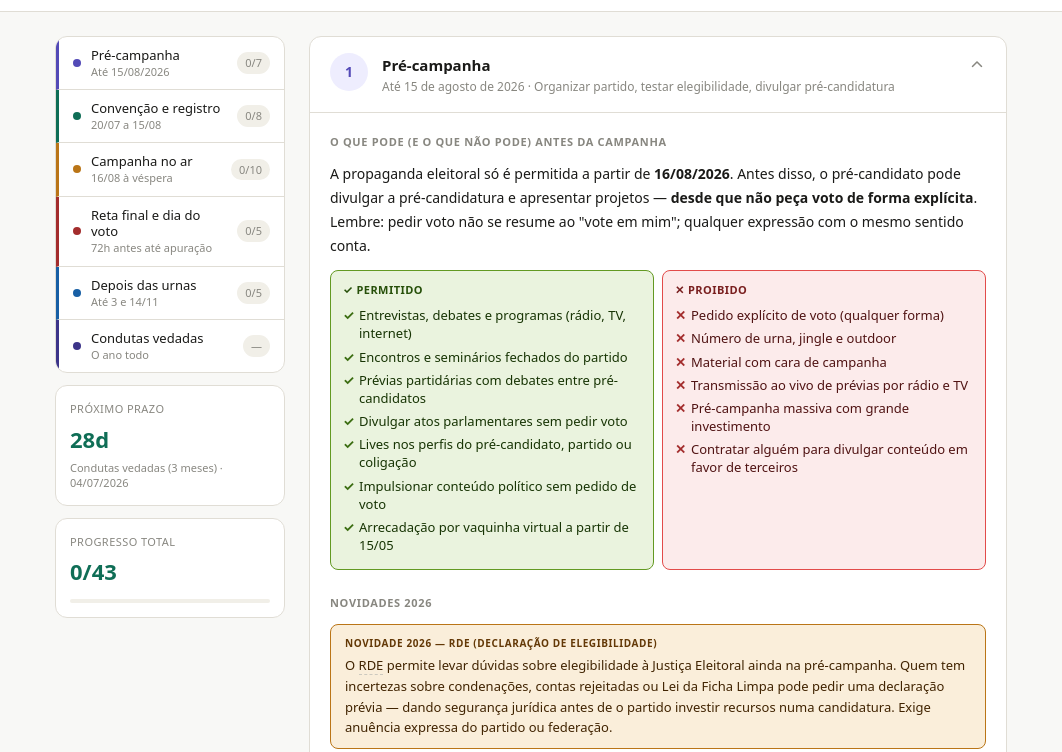
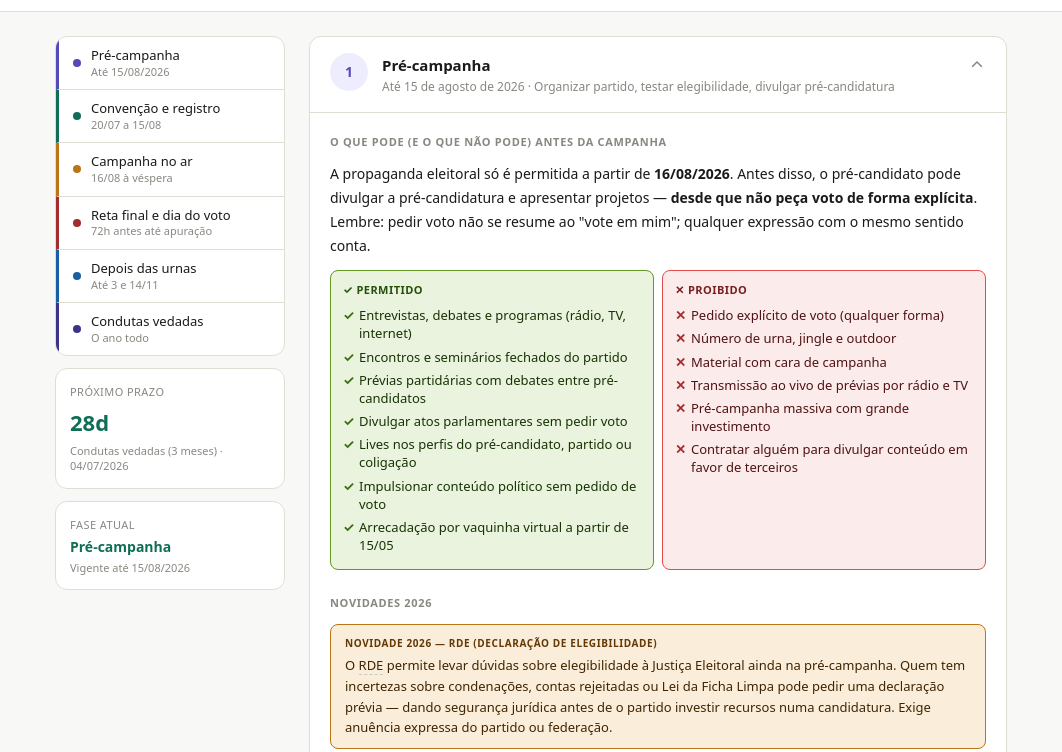
Before and after one commit to trgui/guia-eleicoes-2026, a plain HTML site: page index.html in a window 1280 px wide. Shown: the part 48-800 px from the top of the page, without its empty margins (109-1171 px from the left). Drawn offline with Linux system fonts and the light colour scheme.

Commit message:
remove progresso, adiciona fase atual, corrige data 04/07

```diff
--- a/index.html
+++ b/index.html
@@ -207,35 +207,29 @@ mark{background:#FAC775;border-radius:2px;padding:0 2px;color:var(--text)}
   <!-- SIDEBAR -->
   <aside class="sidebar">
     <nav class="timeline" aria-label="Fases da campanha">
-      <div class="tl-fase" onclick="irParaFase('fase1')" style="border-left:3px solid var(--fase1)">
+      <div class="tl-fase" onclick="irParaFase('fase1') id="tl-fase1"" style="border-left:3px solid var(--fase1)">
         <div class="tl-dot" style="background:var(--fase1)"></div>
         <div class="tl-label">Pré-campanha<small>Até 15/08/2026</small></div>
-        <span class="tl-check" id="prog1">0/7</span>
       </div>
-      <div class="tl-fase" onclick="irParaFase('fase2')" style="border-left:3px solid var(--fase2)">
+      <div class="tl-fase" onclick="irParaFase('fase2') id="tl-fase2"" style="border-left:3px solid var(--fase2)">
         <div class="tl-dot" style="background:var(--fase2)"></div>
         <div class="tl-label">Convenção e registro<small>20/07 a 15/08</small></div>
-        <span class="tl-check" id="prog2">0/8</span>
       </div>
-      <div class="tl-fase" onclick="irParaFase('fase3')" style="border-left:3px solid var(--fase3)">
+      <div class="tl-fase" onclick="irParaFase('fase3') id="tl-fase3"" style="border-left:3px solid var(--fase3)">
         <div class="tl-dot" style="background:var(--fase3)"></div>
         <div class="tl-label">Campanha no ar<small>16/08 à véspera</small></div>
-        <span class="tl-check" id="prog3">0/10</span>
       </div>
-      <div class="tl-fase" onclick="irParaFase('fase4')" style="border-left:3px solid var(--fase4)">
+      <div class="tl-fase" onclick="irParaFase('fase4') id="tl-fase4"" style="border-left:3px solid var(--fase4)">
         <div class="tl-dot" style="background:var(--fase4)"></div>
         <div class="tl-label">Reta final e dia do voto<small>72h antes até apuração</small></div>
-        <span class="tl-check" id="prog4">0/5</span>
       </div>
-      <div class="tl-fase" onclick="irParaFase('fase5')" style="border-left:3px solid var(--fase5)">
+      <div class="tl-fase" onclick="irParaFase('fase5') id="tl-fase5"" style="border-left:3px solid var(--fase5)">
         <div class="tl-dot" style="background:var(--fase5)"></div>
         <div class="tl-label">Depois das urnas<small>Até 3 e 14/11</small></div>
-        <span class="tl-check" id="prog5">0/5</span>
       </div>
-      <div class="tl-fase" onclick="irParaFase('especial')" style="border-left:3px solid var(--especial)">
+      <div class="tl-fase" onclick="irParaFase('especial') id="tl-especial"" style="border-left:3px solid var(--especial)">
         <div class="tl-dot" style="background:var(--especial)"></div>
         <div class="tl-label">Condutas vedadas<small>O ano todo</small></div>
-        <span class="tl-check">—</span>
       </div>
     </nav>
 
@@ -246,9 +240,9 @@ mark{background:#FAC775;border-radius:2px;padding:0 2px;color:var(--text)}
     </div>
 
     <div class="widget-box">
-      <div class="widget-label">Progresso total</div>
-      <div class="widget-val" id="count-total">0/43</div>
-      <div class="progress-bar"><div class="progress-fill" id="prog-total" style="width:0%"></div></div>
+      <div class="widget-label">Fase atual</div>
+      <div class="widget-val" id="fase-atual-nome" style="font-size:14px;line-height:1.4">—</div>
+      <div class="widget-sub" id="fase-atual-desc"></div>
     </div>
   </aside>
 
@@ -770,23 +764,38 @@ function marcar(item){
   const cb=item.querySelector('input');
   cb.checked=!cb.checked;
   item.classList.toggle('checked',cb.checked);
-  atualizarProg();
 }
-function atualizarProg(){
-  let total=0,feito=0;
-  ['cl1','cl2','cl3','cl4','cl5','cl6'].forEach((id,i)=>{
-    const cl=document.getElementById(id);
-    if(!cl)return;
-    const t=cl.querySelectorAll('.check-item').length;
-    const f=cl.querySelectorAll('.check-item.checked').length;
-    total+=t;feito+=f;
-    const progId='prog'+(i+1);
-    const el=document.getElementById(progId);
-    if(el)el.textContent=f+'/'+t;
+
+// FASE ATUAL
+const fasesPeriodo=[
+  {id:'tl-fase1',nome:'Pré-campanha',desc:'Vigente até 15/08/2026',inicio:new Date('2026-01-01'),fim:new Date('2026-08-15')},
+  {id:'tl-fase2',nome:'Convenção e registro',desc:'Vigente de 20/07 a 15/08/2026',inicio:new Date('2026-07-20'),fim:new Date('2026-08-15')},
+  {id:'tl-fase3',nome:'Campanha no ar',desc:'Vigente de 16/08 até 03/10/2026',inicio:new Date('2026-08-16'),fim:new Date('2026-10-03')},
+  {id:'tl-fase4',nome:'Reta final e dia do voto',desc:'Vigente 01/10 a 26/10/2026',inicio:new Date('2026-10-01'),fim:new Date('2026-10-26')},
+  {id:'tl-fase5',nome:'Depois das urnas',desc:'Vigente até 14/11/2026',inicio:new Date('2026-10-27'),fim:new Date('2026-11-14')},
+];
+function calcFaseAtual(){
+  const hoje=new Date();hoje.setHours(0,0,0,0);
+  const ativa=fasesPeriodo.filter(f=>hoje>=f.inicio&&hoje<=f.fim);
+  // destacar na sidebar
+  fasesPeriodo.forEach(f=>{
+    const el=document.getElementById(f.id);
+    if(el)el.style.background='';
   });
-  document.getElementById('count-total').textContent=feito+'/'+total;
-  document.getElementById('prog-total').style.width=Math.round((feito/total)*100)+'%';
+  if(ativa.length===0){
+    const encerrado=hoje>new Date('2026-11-14');
+    document.getElementById('fase-atual-nome').textContent=encerrado?'Ciclo encerrado':'Fora do período';
+    document.getElementById('fase-atual-desc').textContent=encerrado?'Eleições 2026 concluídas':'Aguardando início das fases';
+    return;
+  }
+  // usa a fase mais avançada se houver sobreposição (fase 2 e 1 se sobrepõem)
+  const f=ativa[ativa.length-1];
+  document.getElementById('fase-atual-nome').textContent=f.nome;
+  document.getElementById('fase-atual-desc').textContent=f.desc;
+  const el=document.getElementById(f.id);
+  if(el)el.style.background='var(--bg3)';
 }
+calcFaseAtual();
 
 // ACORDEÃO
 function toggleFase(header){
```
